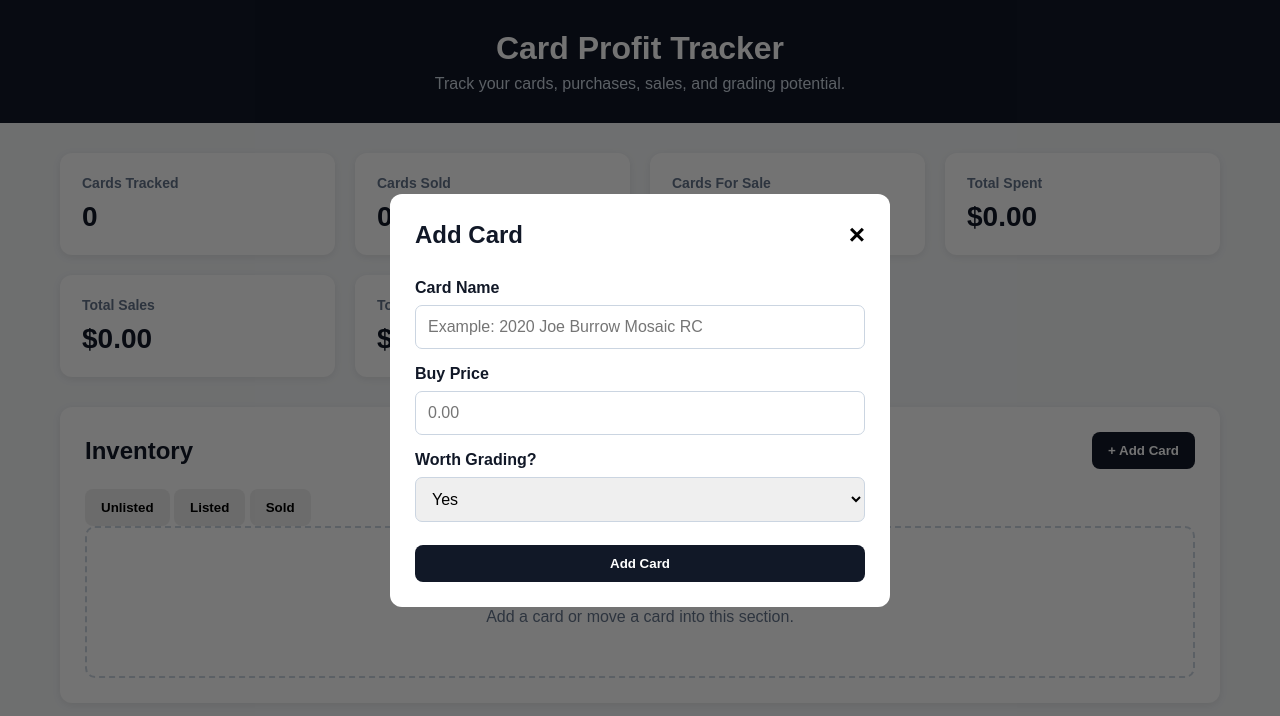
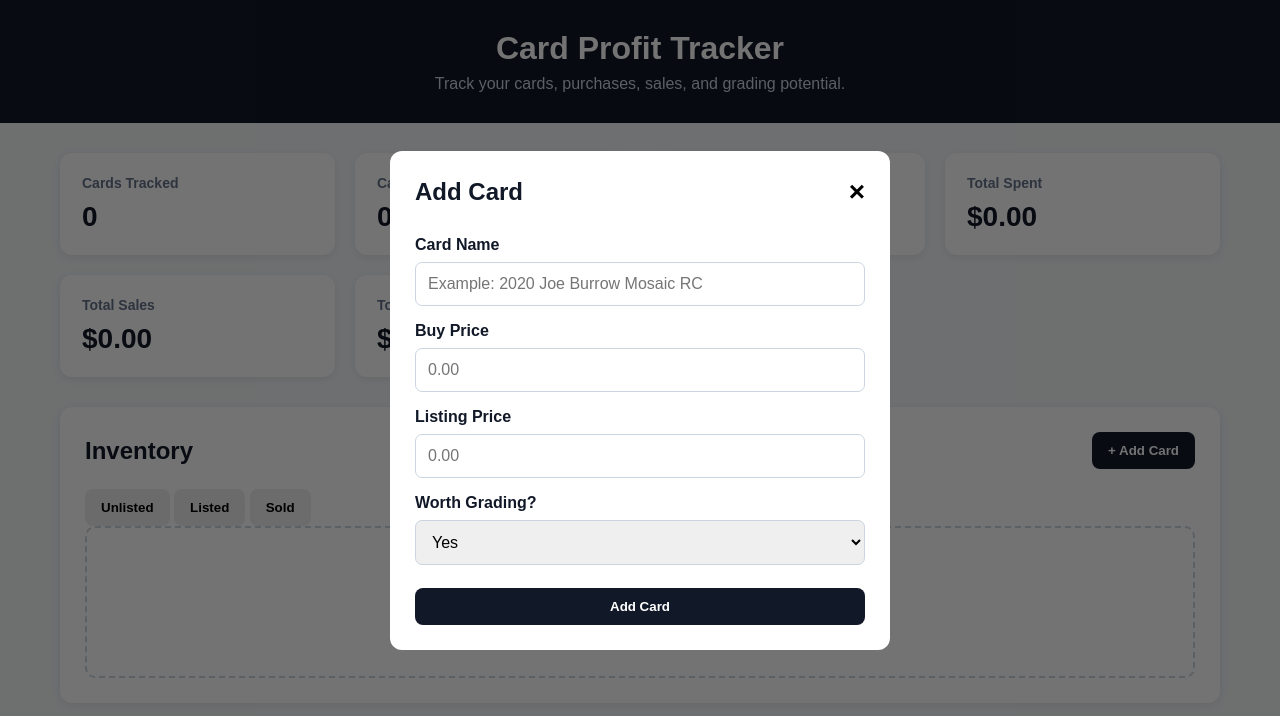
Before and after one commit to cilantropersonal90210-ops/card-profit-tracker, a plain HTML site: page index.html in a window 1280 px wide. Both pictures are taken after a click on the button "+ Add Card". Drawn offline with Linux system fonts and the light colour scheme.

Commit message:
index.html

```diff
--- a/index.html
+++ b/index.html
@@ -113,6 +113,15 @@ step="0.01"
 required
 >
 
+<label for="listingPrice">Listing Price</label>
+<input
+type="number"
+id="listingPrice"
+placeholder="0.00"
+min="0"
+step="0.01"
+>
+
 <label for="grading">Worth Grading?</label>
 <select id="grading">
 <option value="yes">Yes</option>
```
